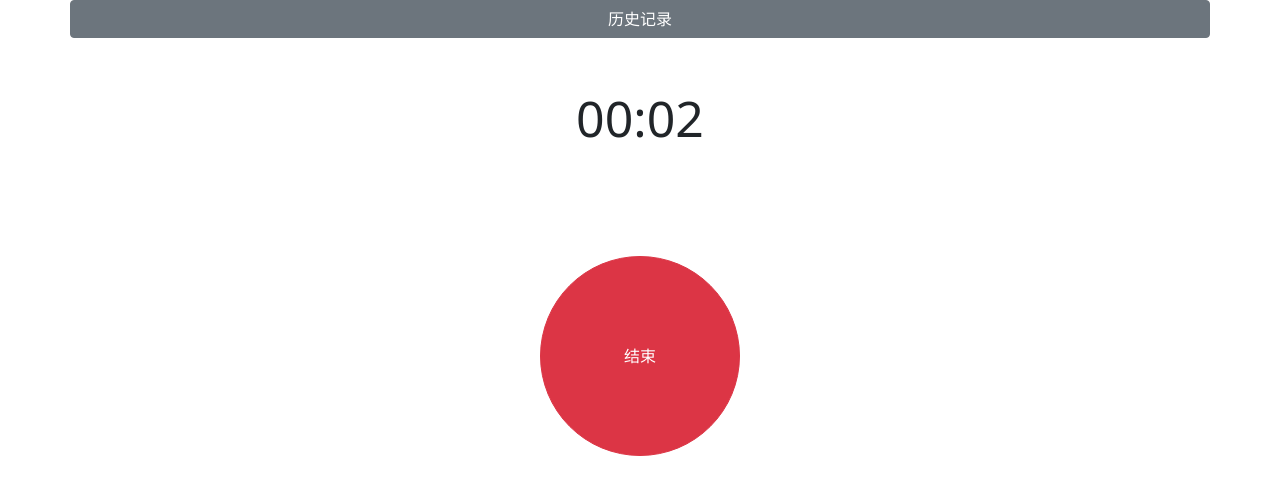
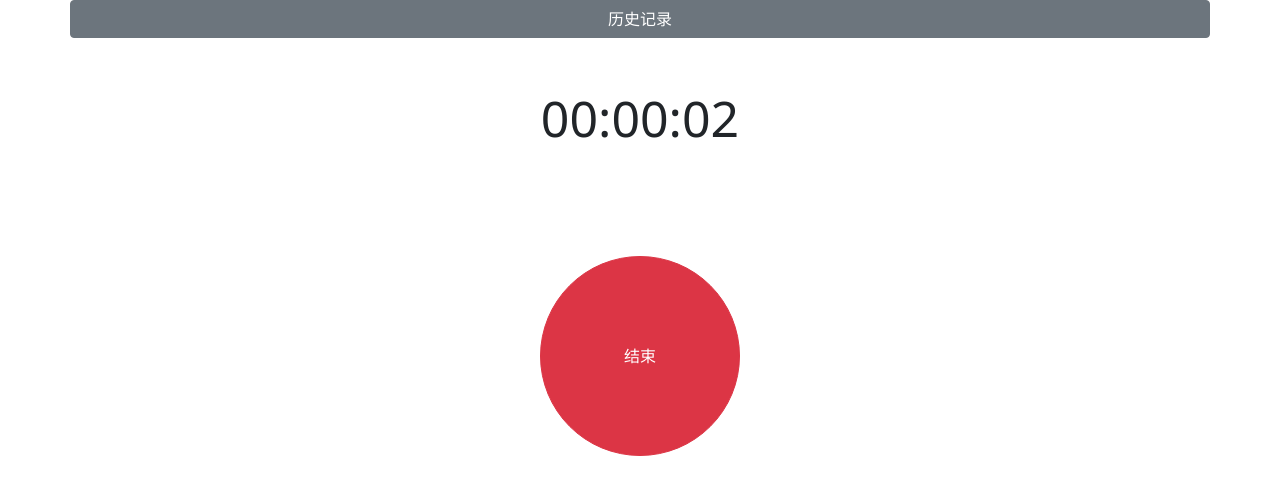
Before and after one commit to mickhan/time_tracker, a plain HTML site: page index.html in a window 1280 px wide. Both pictures are taken after a click on the button "开始". Drawn offline with nearby package versions, Linux system fonts and the light colour scheme.

Commit message:
clock continue after reload page

```diff
--- a/index.html
+++ b/index.html
@@ -29,7 +29,7 @@
         </div>
         <div class="row">
             <h1 id="clock" class="col" style="text-align: center;font-size: 50px;margin-top: 50px;">
-                00:00
+                00:00:00
             </h1>
         </div>
         <div class="row">
@@ -110,21 +110,29 @@
             htmlHist.innerHTML = localStorage.getItem("history");
             setDisplay(localStorage.getItem("curStat"));
         }
+        function setClock() {
+            startTime = localStorage.getItem("startTime") || 0;
+            if (startTime == 0) { return }
+            clock = setInterval(function () {
+                var now = new Date().getTime();
+                var distance = now - startTime;
+                // var days = Math.floor(distance / (1000 * 60 * 60 * 24));
+                var hours = Math.floor((distance % (1000 * 60 * 60 * 24)) / (1000 * 60 * 60));
+                var minutes = Math.floor((distance % (1000 * 60 * 60)) / (1000 * 60));
+                var seconds = Math.floor((distance % (1000 * 60)) / 1000);
+                htmlClock.innerHTML = String(hours).padStart(2, '0') + ":" + String(minutes).padStart(2, '0') + ":" + String(seconds).padStart(2, '0');
+            }, 1000);
+        }
+        function cleanClock() {
+            localStorage.setItem("startTime", 0);
+            clearInterval(clock);
+        }
         function startTrack() {
             let date = new Date();
             let fdate = dateFormat("YYYY-mm-dd HH:MM:SS", date);
 
-            var startTime = date.getTime();
-            clock = setInterval(function () {
-                var now = new Date().getTime();
-                var distance = now - startTime;
-                // Time calculations for days, hours, minutes and seconds
-                var days = Math.floor(distance / (1000 * 60 * 60 * 24));
-                var hours = Math.floor((distance % (1000 * 60 * 60 * 24)) / (1000 * 60 * 60));
-                var minutes = Math.floor((distance % (1000 * 60 * 60)) / (1000 * 60));
-                var seconds = Math.floor((distance % (1000 * 60)) / 1000);
-                htmlClock.innerHTML = String(minutes).padStart(2, '0') + ":" + String(seconds).padStart(2, '0');
-            }, 1000);
+            localStorage.setItem("startTime", date.getTime());
+            setClock();
 
             htmlHist.innerHTML += '<li>' + "开始：" + fdate + '</li>';
             setHist(0);
@@ -136,10 +144,11 @@
             htmlHist.innerHTML += '<li>' + "结束：" + fdate + '</li>';
             setHist(1);
 
-            clearInterval(clock);
+            cleanClock();
         };
         (function () {
             getHist();
+            setClock();
         })();
     </script>
 </body>
```
